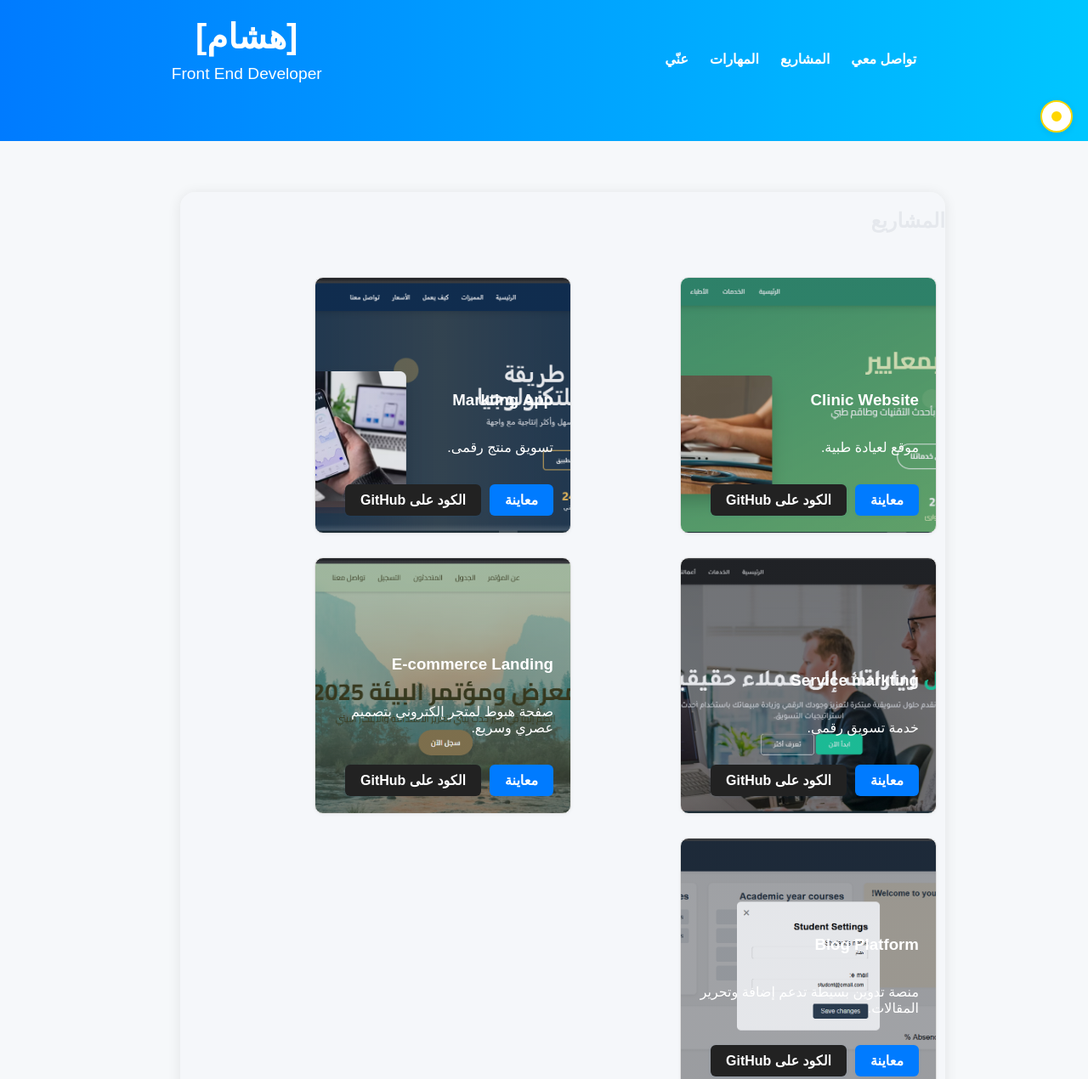
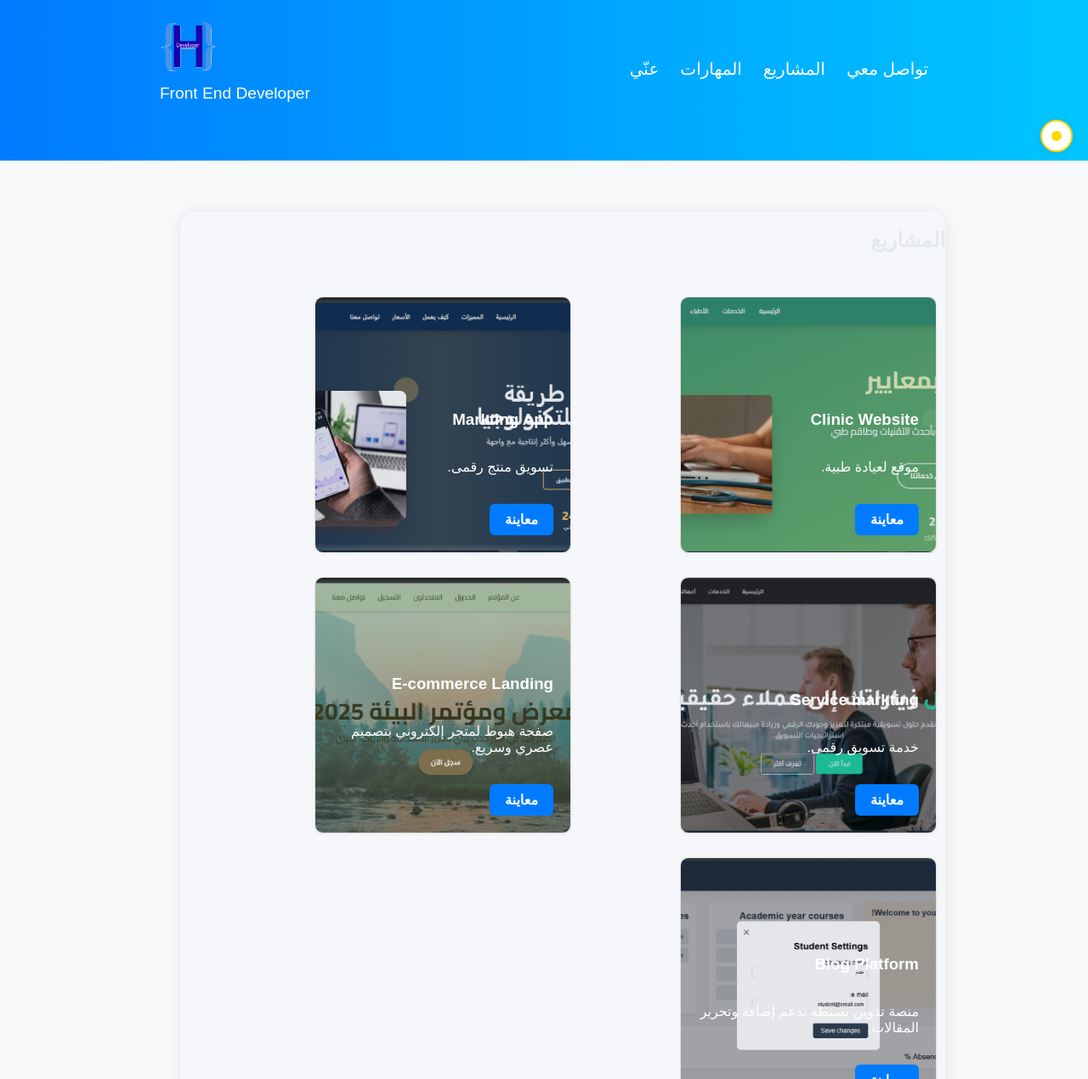
Before and after one commit to heshamfront/portfolio, a plain HTML site: page projects.html in a window 1280 px wide. Shown: the top 1270 px of the page at 85% size. Drawn offline with Linux system fonts and the light colour scheme.

Commit message:
edite logo as acontent and style

```diff
--- a/projects.html
+++ b/projects.html
@@ -15,8 +15,8 @@
 <body class="projects-page">
     <header>
         <div class="logo">
-            <div>
-                <h1> [هشام]</h1>
+            <div class="hill">
+               <a href="./index.html"><img src="./photos/01.2.png" alt="logo" style="width: 70px; height: 70px;"></a>
                 <p>Front End Developer</p>
             </div>
             <nav>
@@ -46,7 +46,7 @@
                     <p>موقع لعيادة طبية.</p>
                     <div class="project-actions">
                         <a href="https://heshamfront.github.io/clinic/" target="_blank" class="btn-demo">معاينة</a>
-                        <a href="https://github.com/heshamfront/clinic" target="_blank" class="btn-github">الكود على GitHub</a>
+                        <!-- <a href="https://github.com/heshamfront/clinic" target="_blank" class="btn-github">الكود على GitHub</a> -->
                     </div>
                 </div>
                 <div class="project-card project2-bg">
@@ -54,7 +54,7 @@
                     <p>تسويق منتج رقمى.</p>
                     <div class="project-actions">
                         <a href="https://heshamfront.github.io/creative-app/" target="_blank" class="btn-demo">معاينة</a>
-                        <a href="https://github.com/heshamfront/creative-app" target="_blank" class="btn-github">الكود على GitHub</a>
+                        <!-- <a href="https://github.com/heshamfront/creative-app" target="_blank" class="btn-github">الكود على GitHub</a> -->
                     </div>
                 </div>
                 <div class="project-card project3-bg">
@@ -62,7 +62,7 @@
                     <p>خدمة تسويق رقمى.</p>
                     <div class="project-actions">
                         <a href="https://heshamfront.github.io/first/" target="_blank" class="btn-demo">معاينة</a>
-                        <a href="https://github.com/heshamfront/first" target="_blank" class="btn-github">الكود على GitHub</a>
+                        <!-- <a href="https://github.com/heshamfront/first" target="_blank" class="btn-github">الكود على GitHub</a> -->
                     </div>
                 </div>
                 <div class="project-card project4-bg">
@@ -70,7 +70,7 @@
                     <p>صفحة هبوط لمتجر إلكتروني بتصميم عصري وسريع.</p>
                     <div class="project-actions">
                         <a href="https://heshamfront.github.io/mait/" target="_blank" class="btn-demo">معاينة</a>
-                        <a href="https://github.com/heshamfront/mait" target="_blank" class="btn-github">الكود على GitHub</a>
+                        <!-- <a href="https://github.com/heshamfront/mait" target="_blank" class="btn-github">الكود على GitHub</a> -->
                     </div>
                 </div>
                 <div class="project-card project5-bg">
@@ -78,7 +78,7 @@
                     <p>منصة تدوين بسيطة تدعم إضافة وتحرير المقالات.</p>
                     <div class="project-actions">
                         <a href="https://heshamfront.github.io/dashbourd/" target="_blank" class="btn-demo">معاينة</a>
-                        <a href="https://github.com/heshamfront/dashbourd" target="_blank" class="btn-github">الكود على GitHub</a>
+                        <!-- <a href="https://github.com/heshamfront/dashbourd" target="_blank" class="btn-github">الكود على GitHub</a> -->
                     </div>
                 </div>
             </div>
--- a/style.css
+++ b/style.css
@@ -143,9 +143,18 @@ header .logo {
         flex-direction: column;
     }
 }
-header h1 {
-    margin: 0 0 10px 0;
+header .hill {
+    display: flex;
+    flex-direction: column;
+
+
+}
+header a {
     font-size: 2.5rem;
+    text-align: start;
+        @media (max-width:700px) {
+            text-align: center;
+    }
 }
 header p {
     margin: 0 0 20px 0;
@@ -164,9 +173,11 @@ nav ul {
 nav a {
     color: #fff;
     text-decoration: none;
-    font-weight: bold;
+    /* font-weight: bold; */
+    font-size: 20px;
     transition: color 0.2s, transform 0.2s;
     position: relative;
+
 }
 nav a::after {
     content: '';
```
Also changed, not shown: contact.html (+2 -2 lines), index.html (+3 -3 lines), skills.html (+3 -3 lines), photos/01.2.1.png (added), photos/01.2.png (added).
